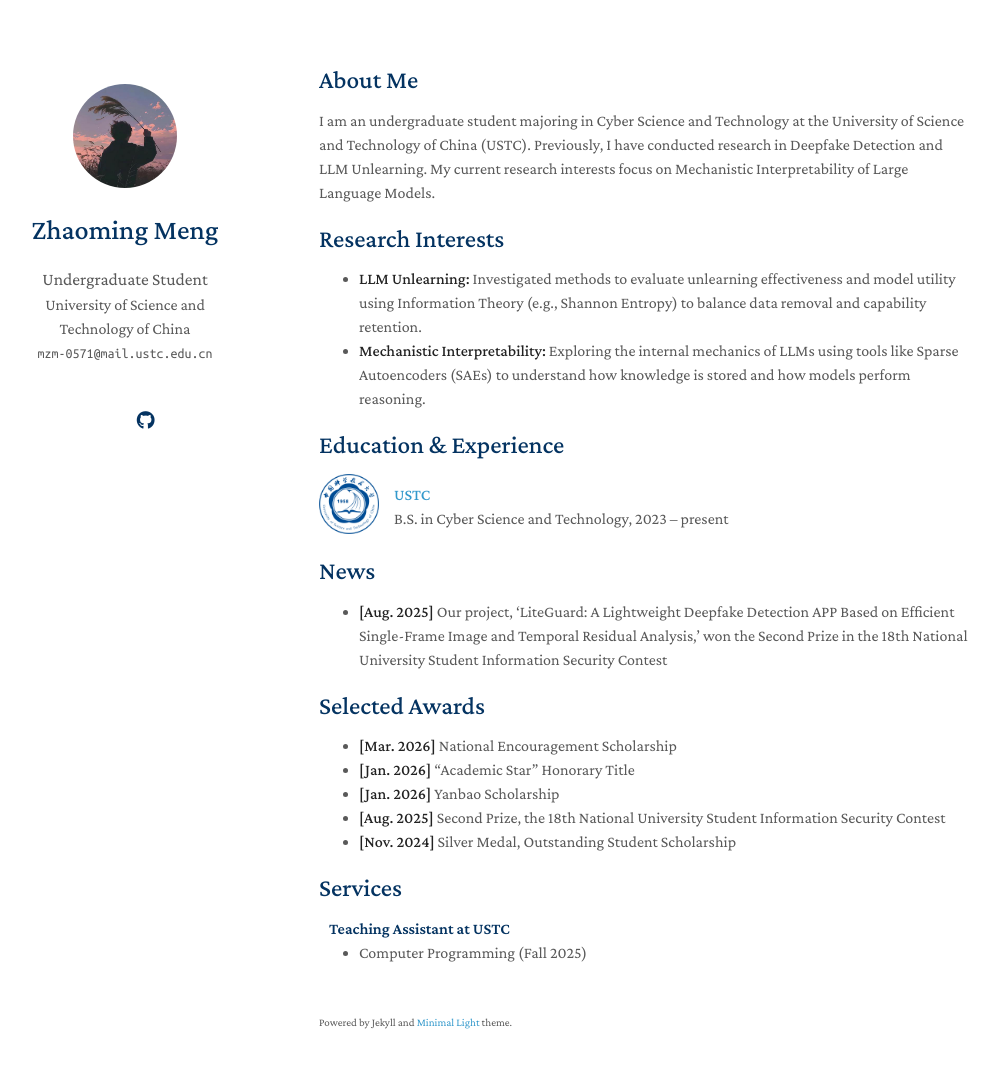
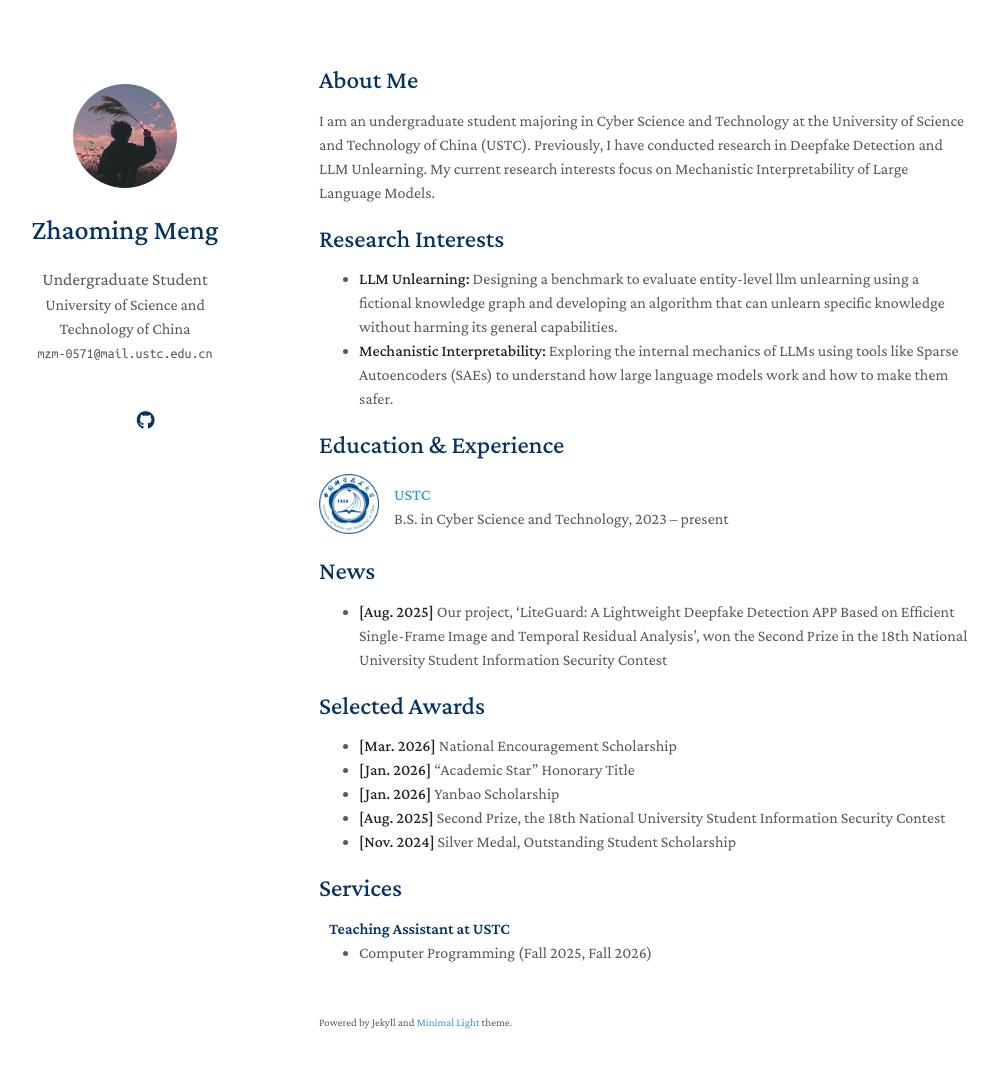
Before and after one commit to Troymzm/Troymzm.github.io, a Jekyll site: the page built from index.md, in a window 1280 px wide and 1103 px high. Shown: the top 1068 px of the window, without its empty margins (151-1149 px from the left). Built offline with Jekyll 4.4.1, drawn with Linux system fonts in a browser that asks for light colours; a style sheet for code colours, icons or effects is not loaded; our own code applies the rules of GitHub Pages for plain Markdown files.

Commit message:
update my personal github pages

```diff
--- a/_includes/services.md
+++ b/_includes/services.md
@@ -3,5 +3,5 @@
 <h4 style="margin:0 10px 0;">Teaching Assistant at USTC</h4>
 
 <ul style="margin:0 0 20px;">
-  <li>Computer Programming (Fall 2025)</li>
+  <li>Computer Programming (Fall 2025, Fall 2026)</li>
 </ul>
--- a/index.md
+++ b/index.md
@@ -8,8 +8,8 @@ I am an undergraduate student majoring in Cyber Science and Technology at the Un
 
 ## Research Interests
 
-- **LLM Unlearning:** Investigated methods to evaluate unlearning effectiveness and model utility using Information Theory (e.g., Shannon Entropy) to balance data removal and capability retention.
-- **Mechanistic Interpretability:** Exploring the internal mechanics of LLMs using tools like Sparse Autoencoders (SAEs) to understand how knowledge is stored and how models perform reasoning.
+- **LLM Unlearning:** Designing a benchmark to evaluate entity-level llm unlearning using a fictional knowledge graph and developing an algorithm that can unlearn specific knowledge without harming its general capabilities.
+- **Mechanistic Interpretability:** Exploring the internal mechanics of LLMs using tools like Sparse Autoencoders (SAEs) to understand how large language models work and how to make them safer.
 
 ## Education & Experience
 
@@ -25,7 +25,7 @@ I am an undergraduate student majoring in Cyber Science and Technology at the Un
 
 ## News
 
-- **[Aug. 2025]** Our project, 'LiteGuard: A Lightweight Deepfake Detection APP Based on Efficient Single-Frame Image and Temporal Residual Analysis,' won the Second Prize in the 18th National University Student Information Security Contest
+- **[Aug. 2025]** Our project, 'LiteGuard: A Lightweight Deepfake Detection APP Based on Efficient Single-Frame Image and Temporal Residual Analysis', won the Second Prize in the 18th National University Student Information Security Contest
 
 ## Selected Awards
   - **[Mar. 2026]** National Encouragement Scholarship
```
Also changed, not shown: 1 other file.
